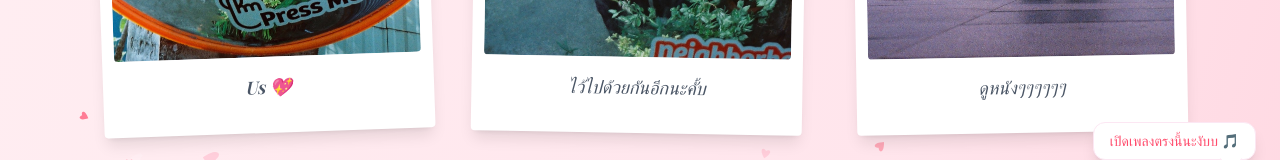
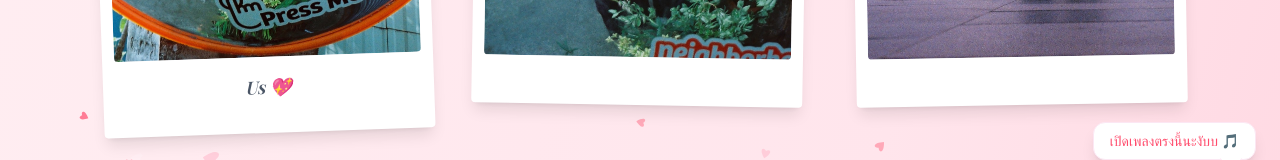
Before and after one commit to bankiiz789/valentine_project, a Next.js app: page / in a window 1280 px wide. Both pictures are taken after a click on the button "Open my heart". Shown: the part 1356-1516 px from the top of the page. Built offline with nearby package versions, Linux system fonts and the light colour scheme.

Commit message:
remove caption

```diff
--- a/components/Letter.tsx
+++ b/components/Letter.tsx
@@ -72,7 +72,7 @@ export default function Letter() {
                     </p>
 
                     <div className="pt-8 text-right">
-                        <p className="font-playfair text-2xl md:text-3xl italic text-valentine-red">— Bank</p>
+                        <p className="font-playfair text-2xl md:text-3xl italic text-valentine-red">— Skr</p>
                     </div>
                 </div>
             </motion.div>
--- a/components/Memories.tsx
+++ b/components/Memories.tsx
@@ -12,27 +12,27 @@ const photos = [
     {
         src: "/images/photo2.jpg",
         rotate: 1,
-        caption: "ไว้ไปด้วยกันอีกนะคั้บ"
+        caption: ""
     },
     {
         src: "/images/photo3.jpg",
         rotate: -1,
-        caption: "ดูหนังๆๆๆๆๆๆ"
+        caption: ""
     },
     {
         src: "/images/photo4.jpg",
         rotate: 2,
-        caption: "first time date"
+        caption: ""
     },
     {
         src: "/images/photo5.jpg",
         rotate: -3,
-        caption: "น่ารักมั้ยแล"
+        caption: ""
     },
     {
         src: "/images/photo6.jpg",
         rotate: 3,
-        caption: "Love you 3000"
+        caption: ""
     },
     {
         src: "/images/photo7.jpg",
```
